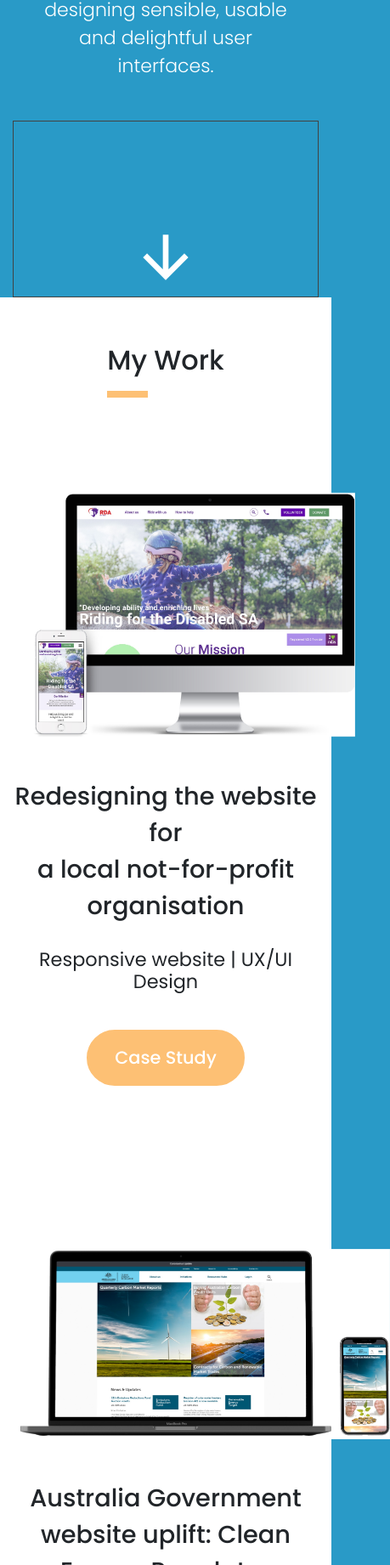
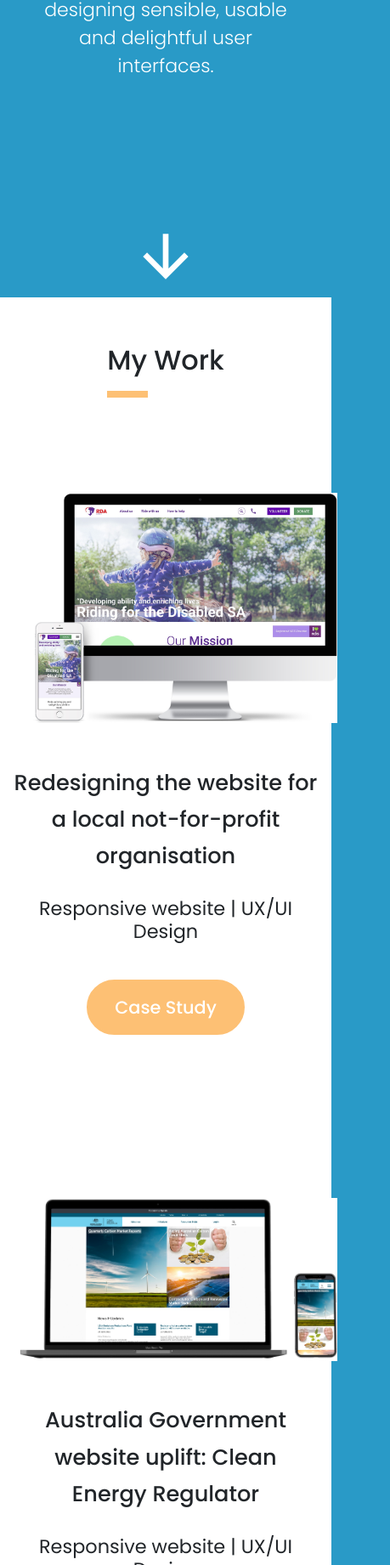
Before and after one commit to bennycraib/UX_UI_HW_18_, a plain HTML site: page index.html in a window 390 px wide. Shown: the part 1372-3214 px from the top of the page at 85% size, 459 px wide, since content can reach past the window. Drawn offline with nearby package versions, Linux system fonts and the light colour scheme.

Commit message:
mobile pics resize

```diff
--- a/CSS/style.css
+++ b/CSS/style.css
@@ -524,3 +524,29 @@ footer #nav-links li a:hover {
     }
   }
 }
+
+@media only screen and (max-width: 460px) {
+  .rda-mockup {
+    /* width: 100%; */
+    height: 17rem;
+    object-fit: contain;
+    padding-left: 1.5rem;
+    margin: 0;
+  }
+  .cer-mockup {
+    /* width: 100%; */
+    height: 12rem;
+    object-fit: contain;
+    padding-left: 0.5rem;
+  }
+  .tennant-mockup {
+    /* width: 100%; */
+    height: 20rem;
+    object-fit: contain;
+    /* margin-right: 2rem; */
+    margin-left: 2rem;
+  }
+  .case-header {
+    font-size: 1.6rem;
+  }
+}
--- a/index.html
+++ b/index.html
@@ -82,7 +82,7 @@
           </div>
         </div>
       </div>
-      <div class="container-fluid arrow-container ln">
+      <div class="container-fluid arrow-container">
         <div class="column icon">
           <div
             class="cardContainer co-md-12 d-flex align-items-md-center justify-content-md-center text-xs-center arrow-container-inside"
```
